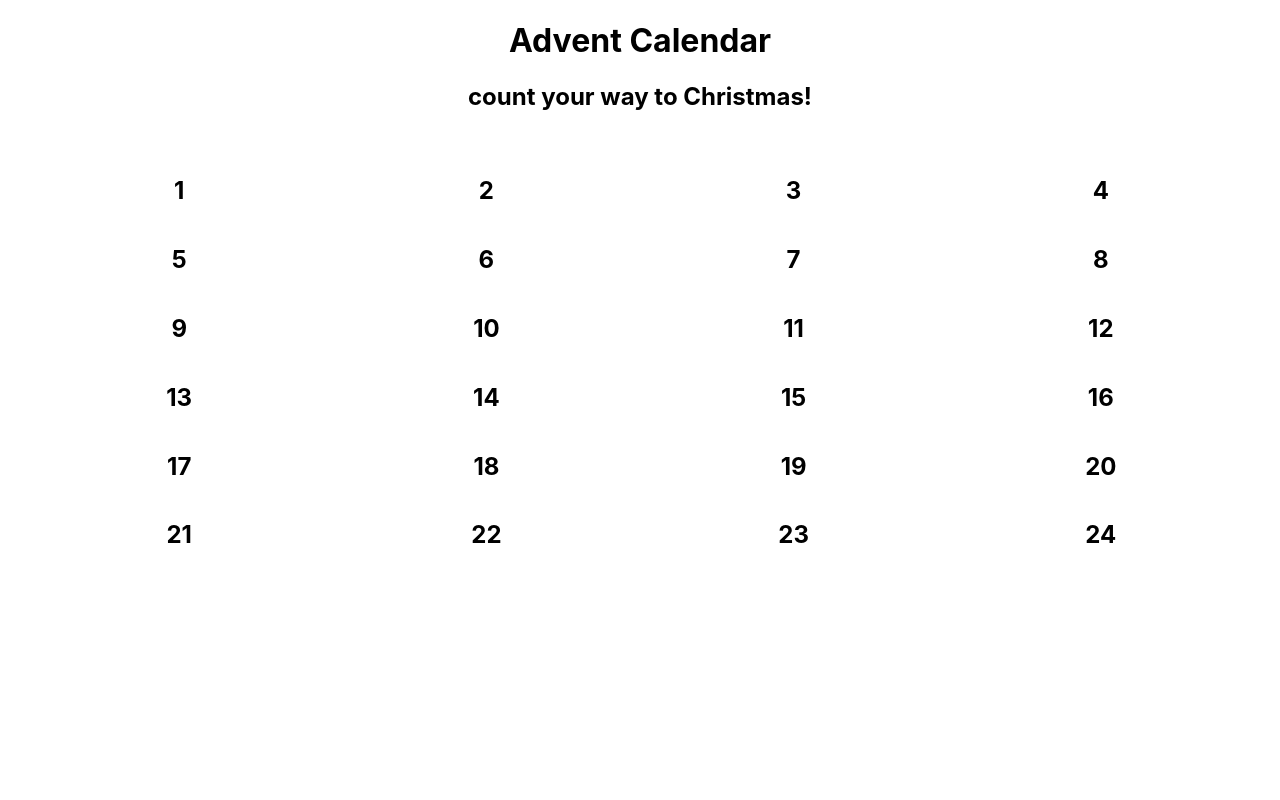
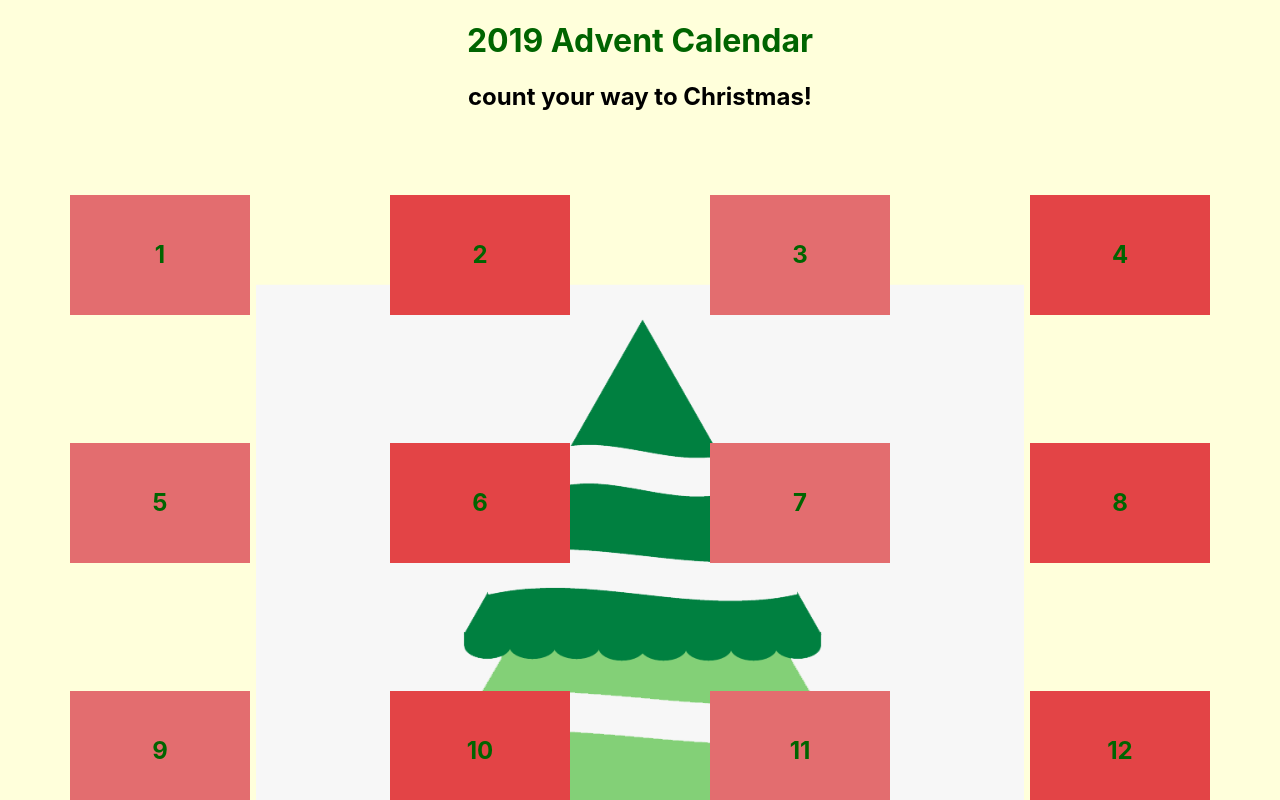
Before and after one commit to sofo1413/advent-calendar, a React (Create React App) app: page / in a window 1280 px wide. Shown: the top 800 px of the page. Built offline with nearby package versions, Linux system fonts and the light colour scheme.

Commit message:
Sophie added styles

```diff
--- a/src/App.js
+++ b/src/App.js
@@ -2,17 +2,22 @@ import React from 'react';
 import logo from './logo.svg';
 import './App.css';
 import Calendar from "./Calendar";
+import tree from "./tree.png"
 
 function App() {
+    const style = {
+        zIndex: 10
+    };
     return (
         <div className="App">
             <h1>
-                Advent Calendar
+                2019 Advent Calendar
             </h1>
             <h2>
                 count your way to Christmas!
             </h2>
-          <Calendar/>
+            <img src={tree} />
+          <Calendar style={style}/>
         </div>
     );
   }
--- a/src/Calendar.js
+++ b/src/Calendar.js
@@ -39,9 +39,7 @@ class Calendar extends React.Component {
                 <Day className="days" today={this.state.today} day={22}/>
                 <Day className="days" today={this.state.today} day={23}/>
                 <Day className="days" today={this.state.today} day={24}/>
-                {this.state.today == 25 &&
-                    <h2 className="days" >Merry Christmas!</h2>
-                }
+                <Day className="days" today={this.state.today} day={25}/>
             </div>
         )
     }
--- a/src/Day.js
+++ b/src/Day.js
@@ -21,14 +21,27 @@ class Day extends React.Component {
     }
     render() {
         const style = {
-            width: "25%"
+            margin: "5%",
+            width: "10%",
+            backgroundColor: "#E34446",
+            color: "darkgreen",
+            padding: "2%"
+
+        };
+        const style2 = {
+            margin: "5%",
+            width: "10%",
+            backgroundColor: "#E36d6f",
+            color: "darkgreen",
+            padding: "2%"
         };
         return(
-            <div style={style}>
+            <div style={this.props.day%2==0 ? style : style2}>
                 <h2 onClick={this.handleClick}>{this.props.day}</h2>
                 {this.state.access == true &&
                     <Fact day={this.props.day}/>
                 }
+
             </div>
         )
     }
--- a/src/Fact.js
+++ b/src/Fact.js
@@ -79,9 +79,8 @@ class Fact extends React.Component {
             }
         ];
 
-
         return(
-            <div className="facts">
+            <div>
                 {facts[this.props.day].fact}
             </div>
         )
--- a/src/style.css
+++ b/src/style.css
@@ -2,5 +2,21 @@
     display: flex;
     flex-wrap: wrap;
     justify-content: space-around;
-    padding: 2%;
+    position: relative;
+    z-index: 10;
 }
+
+body {
+    background-color: #FFFFDB;
+}
+
+h1 {
+    color: darkgreen;
+}
+
+img {
+    transform: translate(-50%, 20%);
+    width: 60%;
+    z-index: 1;
+    position: absolute;
+}
```
Also changed, not shown: src/tree.png (added).
